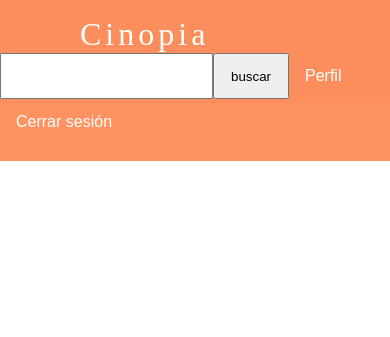
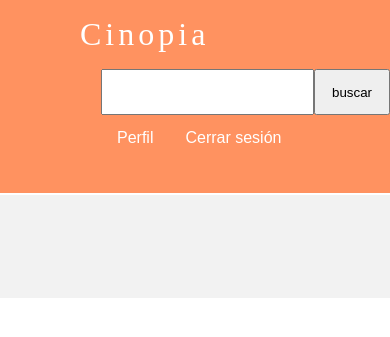
Before and after one commit to AimerSQL/proyectofinal, a PHP site: page /buscarPeli.php?clave=1 in a window 390 px wide. Shown: the top 337 px of the page. Run offline with PHP 8.4, Linux system fonts and the light colour scheme; data comes from the database, SQL or seed files in the repository; some libraries are stand-ins or nearby versions.

Commit message:
cabecera responsive

```diff
--- a/buscarPeli.php
+++ b/buscarPeli.php
@@ -11,17 +11,20 @@
 <body>
 
      <header class="header">
-          <a href="index.html" class="logo">Cinopia</a>
 
-
+            <a href="index.html" class="logo">Cinopia</a></div>
             <!--Navegador superior-->
             <div class="navigation">
-
+                <div class="headerFlex">
+                    <div class="inputPeli">
                         <input type="text" id="peliQueBuscas">
+                    <!--boton para buscar pelis-->
                     <input type="button" id="buscar" value="buscar">
+                    </div>
+                    <div class="inputPeli">
                         <a href="#">Perfil</a>
                     <a href="#" id="cerrarSesion">Cerrar sesión</a>
-
+                    </div>
                 </div>
             </div>
   </header>
@@ -31,13 +34,15 @@
     require ('conexion.php');
     $mysqli->set_charset('utf8');
     if($res = $mysqli->query("SELECT * FROM peliculas WHERE tituloOriginal LIKE '%".$peli."%' OR tituloEsp LIKE '%".$peli."%'")){
+        echo '<div class="cajaPeliculasFlex">';
         while ($fila = $res->fetch_assoc()) {
             $id = $fila['id'];
             $titulo = $fila['tituloOriginal'];
             $image = $fila['image'];
-            echo '<div class="cajaInfo"><a href="peliculas.php?id='.$id.'"><img src="'.$image.'"></a></div>';
-            echo '<div class="cajaInfo"><p>'.$titulo.'</p><br>';
+            echo '<div class="cajaInfo"><a href="peliculas.php?id='.$id.'"><img src="'.$image.'"></a>';
+            echo '<p>'.$titulo.'</p></div><br>';
     }
+        echo '</div>';
     }
     $res->free();
     $mysqli->close();
--- a/css/estilo.css
+++ b/css/estilo.css
@@ -25,6 +25,7 @@ html{
     right: 0;
     z-index: 1;
  }
+
 
  .header a{
     color:white;
@@ -198,4 +199,45 @@ html{
 .cajaInfo{
     /*border: 1px solid black;*/
     margin: 20px 20px;
+    border:1px solid black;
 }
+
+.cajaImage{
+    border:1px solid black;
+}
+.cajaPeliculasFlex{
+    /*border: 1px solid black;*/
+    display: flex;
+    flex-direction: row;
+    flex-wrap: wrap;
+}
+/*.logo{
+    display: block;
+    clear: both;
+}*/
+
+
+.inputPeli{
+    overflow: hidden;
+}
+@media all and (max-width:700px){
+    .inputPeli{
+        overflow: hidden;
+        clear: both;
+    }
+    .logo{
+        display: block;
+    }
+    .headerFlex{
+        margin:1rem 0;
+    }
+    .main-primero{
+        margin:195px 0;
+      }
+
+}
+@media all and (max-width:1100px) and (min-width:701px){
+    .main-primero{
+        margin:125px 0;
+      }
+}
```
Also changed, not shown: acceso-aceptado-admin.php (+7 -4 lines), peliculas.php (+11 -5 lines). Lines whose indentation alone changed are shown as unchanged.
